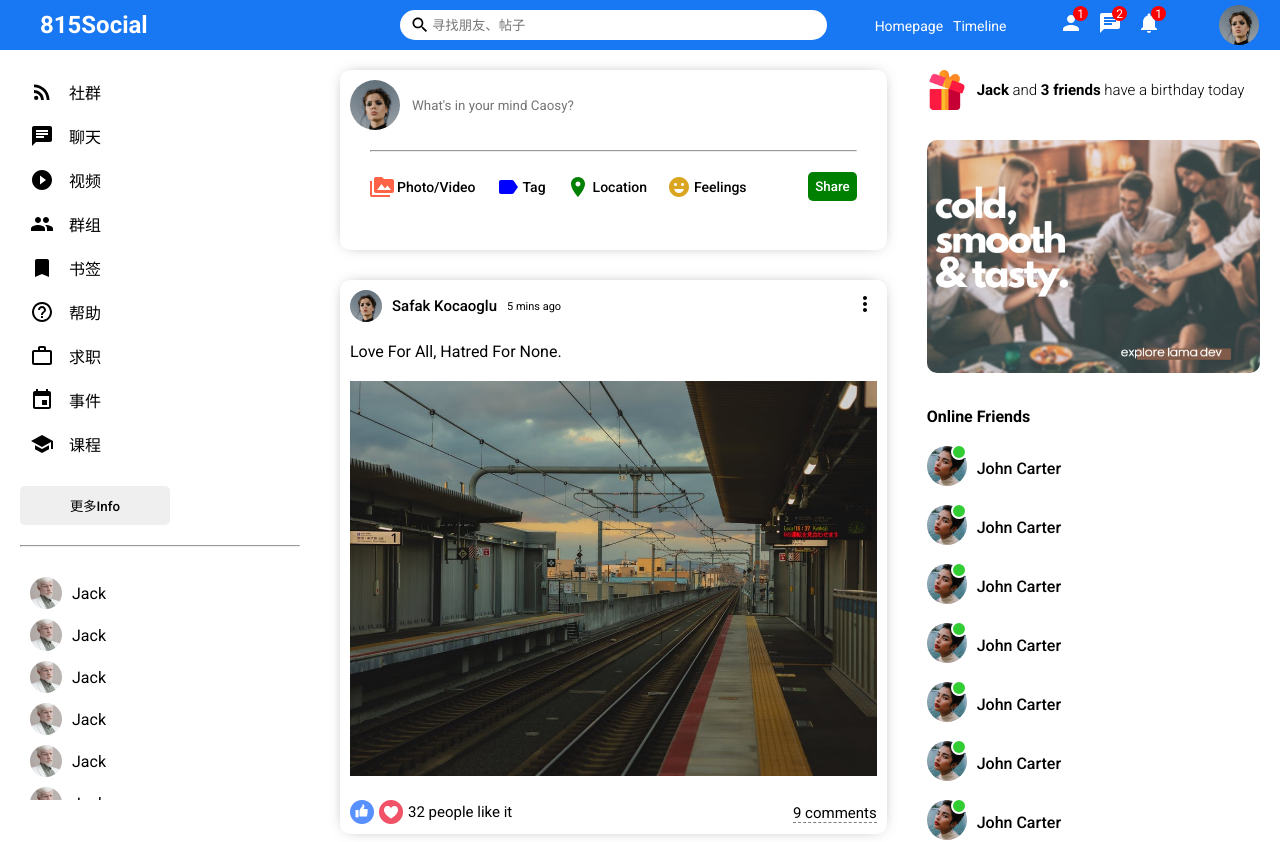
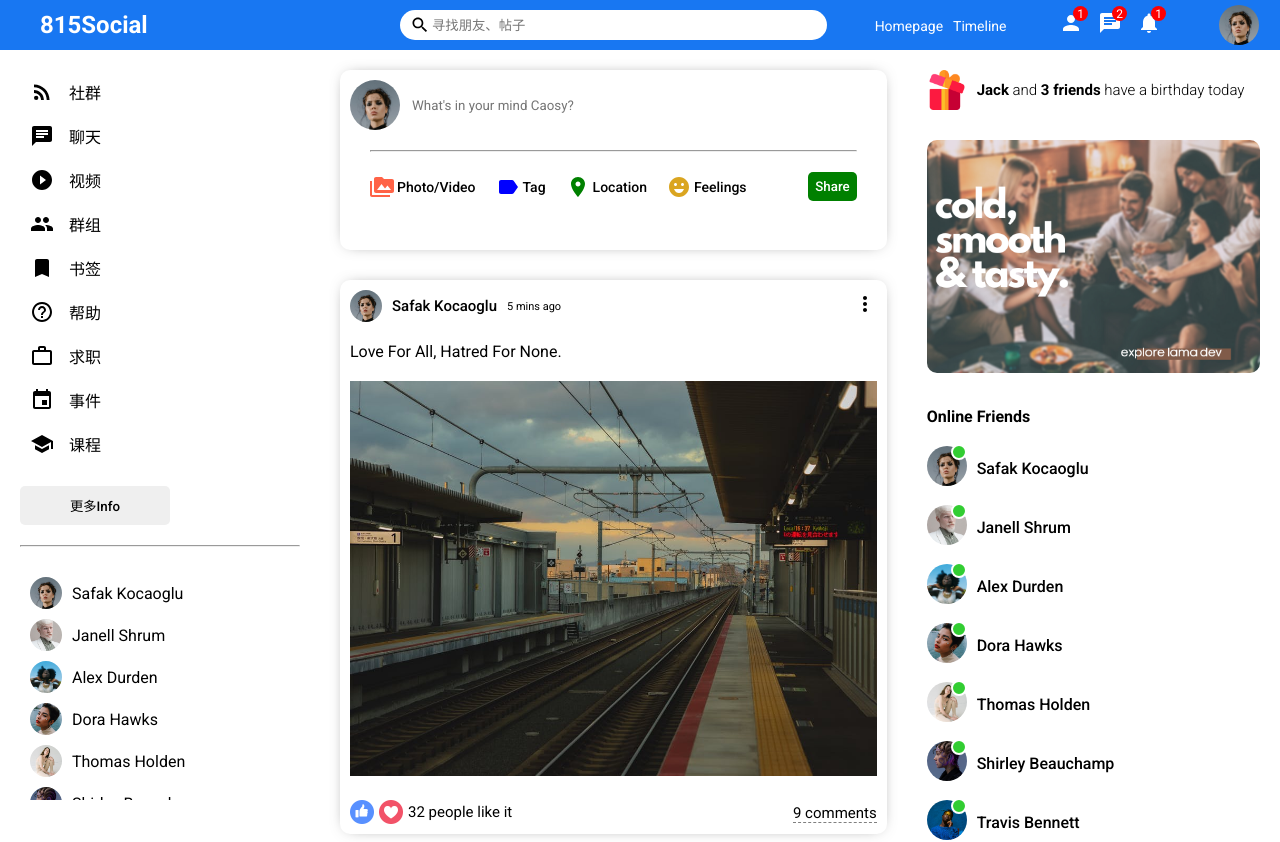
Before and after one commit to Cystatic/reactChat, a React (Create React App) app in the folder client/: page / in a window 1280 px wide. Shown: the top 842 px of the page. Built offline with nearby package versions, Linux system fonts and the light colour scheme.

Commit message:
两边的虚拟数据补充

```diff
--- /dev/null
+++ b/client/src/components/friend/Friend.css
@@ -0,0 +1,12 @@
+.leftbarFriend{
+    display: flex;
+    align-items: center;
+    margin-bottom: 10px;
+}
+.leftbarFriendImg{
+    width: 32px;
+    height: 32px;
+    border-radius: 50%;
+    object-fit: cover; /* 保持原有尺寸比例。但部分内容可能被剪切 */
+    margin-right: 10px;
+}
--- /dev/null
+++ b/client/src/components/friend/Friend.jsx
@@ -0,0 +1,10 @@
+import "./Friend.css"
+
+export default function AllFriend({user}) {
+    return (
+        <li className="leftbarFriend">
+            <img src={user.profilePicture} alt="" className="leftbarFriendImg" />
+            <span className="leftbarFriendName">{user.username}</span>
+        </li>
+    )
+}
--- a/client/src/components/leftbar/Leftbar.css
+++ b/client/src/components/leftbar/Leftbar.css
@@ -52,15 +52,3 @@
     margin: 0;
     list-style: none;
 }
-.leftbarFriend{
-    display: flex;
-    align-items: center;
-    margin-bottom: 10px;
-}
-.leftbarFriendImg{
-    width: 32px;
-    height: 32px;
-    border-radius: 50%;
-    object-fit: cover; /* 保持原有尺寸比例。但部分内容可能被剪切 */
-    margin-right: 10px;
-}
--- a/client/src/components/leftbar/Leftbar.jsx
+++ b/client/src/components/leftbar/Leftbar.jsx
@@ -10,6 +10,9 @@ import {
   Event,
   School,
 } from '@mui/icons-material'
+import Friend from "../friend/Friend"
+import {Users} from "../../dummyData"
+
 export default function Leftbar() {
   return (
     <div className="leftbar">
@@ -55,110 +58,9 @@ export default function Leftbar() {
         <button className="leftbarButton">更多Info</button>
         <hr className="leftbarHr" />
         <ul className="leftbarFriendList">
-          <li className="leftbarFriend">
-            <img src="/assets/person/2.jpeg" alt="" className="leftbarFriendImg" />
-            <span className="leftbarFriendName">Jack</span>
-          </li>
-          <li className="leftbarFriend">
-            <img src="/assets/person/2.jpeg" alt="" className="leftbarFriendImg" />
-            <span className="leftbarFriendName">Jack</span>
-          </li>
-          <li className="leftbarFriend">
-            <img src="/assets/person/2.jpeg" alt="" className="leftbarFriendImg" />
-            <span className="leftbarFriendName">Jack</span>
-          </li>
-          <li className="leftbarFriend">
-            <img src="/assets/person/2.jpeg" alt="" className="leftbarFriendImg" />
-            <span className="leftbarFriendName">Jack</span>
-          </li>
-          <li className="leftbarFriend">
-            <img src="/assets/person/2.jpeg" alt="" className="leftbarFriendImg" />
-            <span className="leftbarFriendName">Jack</span>
-          </li>
-          <li className="leftbarFriend">
-            <img src="/assets/person/2.jpeg" alt="" className="leftbarFriendImg" />
-            <span className="leftbarFriendName">Jack</span>
-          </li>
-          <li className="leftbarFriend">
-            <img src="/assets/person/2.jpeg" alt="" className="leftbarFriendImg" />
-            <span className="leftbarFriendName">Jack</span>
-          </li>
-          <li className="leftbarFriend">
-            <img src="/assets/person/2.jpeg" alt="" className="leftbarFriendImg" />
-            <span className="leftbarFriendName">Jack</span>
-          </li>
-          <li className="leftbarFriend">
-            <img src="/assets/person/2.jpeg" alt="" className="leftbarFriendImg" />
-            <span className="leftbarFriendName">Jack</span>
-          </li>
-          <li className="leftbarFriend">
-            <img src="/assets/person/2.jpeg" alt="" className="leftbarFriendImg" />
-            <span className="leftbarFriendName">Jack</span>
-          </li>
-          <li className="leftbarFriend">
-            <img src="/assets/person/2.jpeg" alt="" className="leftbarFriendImg" />
-            <span className="leftbarFriendName">Jack</span>
-          </li>
-          <li className="leftbarFriend">
-            <img src="/assets/person/2.jpeg" alt="" className="leftbarFriendImg" />
-            <span className="leftbarFriendName">Jack</span>
-          </li>
-          <li className="leftbarFriend">
-            <img src="/assets/person/2.jpeg" alt="" className="leftbarFriendImg" />
-            <span className="leftbarFriendName">Jack</span>
-          </li>
-          <li className="leftbarFriend">
-            <img src="/assets/person/2.jpeg" alt="" className="leftbarFriendImg" />
-            <span className="leftbarFriendName">Jack</span>
-          </li>
-          <li className="leftbarFriend">
-            <img src="/assets/person/2.jpeg" alt="" className="leftbarFriendImg" />
-            <span className="leftbarFriendName">Jack</span>
-          </li>
-          <li className="leftbarFriend">
-            <img src="/assets/person/2.jpeg" alt="" className="leftbarFriendImg" />
-            <span className="leftbarFriendName">Jack</span>
-          </li>
-          <li className="leftbarFriend">
-            <img src="/assets/person/2.jpeg" alt="" className="leftbarFriendImg" />
-            <span className="leftbarFriendName">Jack</span>
-          </li>
-          <li className="leftbarFriend">
-            <img src="/assets/person/2.jpeg" alt="" className="leftbarFriendImg" />
-            <span className="leftbarFriendName">Jack</span>
-          </li>
-          <li className="leftbarFriend">
-            <img src="/assets/person/2.jpeg" alt="" className="leftbarFriendImg" />
-            <span className="leftbarFriendName">Jack</span>
-          </li>
-          <li className="leftbarFriend">
-            <img src="/assets/person/2.jpeg" alt="" className="leftbarFriendImg" />
-            <span className="leftbarFriendName">Jack</span>
-          </li>
-          <li className="leftbarFriend">
-            <img src="/assets/person/2.jpeg" alt="" className="leftbarFriendImg" />
-            <span className="leftbarFriendName">Jack</span>
-          </li>
-          <li className="leftbarFriend">
-            <img src="/assets/person/2.jpeg" alt="" className="leftbarFriendImg" />
-            <span className="leftbarFriendName">Jack</span>
-          </li>
-          <li className="leftbarFriend">
-            <img src="/assets/person/2.jpeg" alt="" className="leftbarFriendImg" />
-            <span className="leftbarFriendName">Jack</span>
-          </li>
-          <li className="leftbarFriend">
-            <img src="/assets/person/2.jpeg" alt="" className="leftbarFriendImg" />
-            <span className="leftbarFriendName">Jack</span>
-          </li>
-          <li className="leftbarFriend">
-            <img src="/assets/person/2.jpeg" alt="" className="leftbarFriendImg" />
-            <span className="leftbarFriendName">Jack</span>
-          </li>
-          <li className="leftbarFriend">
-            <img src="/assets/person/2.jpeg" alt="" className="leftbarFriendImg" />
-            <span className="leftbarFriendName">Jack</span>
-          </li>
+          {Users.map((u)=>(
+            <Friend key = {u.id} user = {u}/>
+          ))}
         </ul>
       </div>
     </div>
--- /dev/null
+++ b/client/src/components/onlineFriend/OnlineFriend.css
@@ -0,0 +1,29 @@
+.rightbarFriend{
+    display: flex;
+    align-items: center;
+    margin-bottom: 15px;
+}
+.rightbarProfileImgContainer{
+    margin-right: 10px;
+    position: relative;
+}
+.rightbarFriendImg{
+    width: 40px;
+    height: 40px;
+    border-radius:50%;
+    object-fit: cover;
+}
+.rightbarOnline{
+    width: 12px;
+    height: 12px;
+    border-radius: 50%;
+    background-color: limegreen;
+    position:absolute;
+    top: -2px;
+    right:0;
+    border: 2px solid white;
+
+}
+.rightbarUsername{
+    font-weight: 500;
+}
--- /dev/null
+++ b/client/src/components/onlineFriend/OnlineFriend.jsx
@@ -0,0 +1,13 @@
+import "./OnlineFriend.css"
+
+export default function OnlineFriend({user}) {
+    return (
+        <li className="rightbarFriend">
+            <div className="rightbarProfileImgContainer">
+              <img src={user.profilePicture} alt="" className="rightbarFriendImg" />
+              <span className="rightbarOnline"></span>
+            </div>
+            <span className="rightbarUsername">{user.username}</span>
+        </li>
+    )
+}
--- a/client/src/components/rightbar/Rightbar.css
+++ b/client/src/components/rightbar/Rightbar.css
@@ -32,32 +32,3 @@
     margin: 0;
     list-style: none;
 }
-.rightbarFriend{
-    display: flex;
-    align-items: center;
-    margin-bottom: 15px;
-}
-.rightbarProfileImgContainer{
-    margin-right: 10px;
-    position: relative;
-}
-.rightbarFriendImg{
-    width: 40px;
-    height: 40px;
-    border-radius:50%;
-    object-fit: cover;
-}
-.rightbarOnline{
-    width: 12px;
-    height: 12px;
-    border-radius: 50%;
-    background-color: limegreen;
-    position:absolute;
-    top: -2px;
-    right:0;
-    border: 2px solid white;
-
-}
-.rightbarUsername{
-    font-weight: 500;
-}
--- a/client/src/components/rightbar/Rightbar.jsx
+++ b/client/src/components/rightbar/Rightbar.jsx
@@ -1,4 +1,6 @@
 import "./Rightbar.css"
+import {Users} from "../../dummyData"
+import OnlineFriend from "../onlineFriend/OnlineFriend"
 
 export default function Rightbar() {
   return (
@@ -13,62 +15,9 @@ export default function Rightbar() {
         <img src="/assets/ad.png" alt="" className="rightbarAd" />
         <h4 className="rightbarTitle">Online Friends</h4>
         <ul className="rightbarFriendList">
-          <li className="rightbarFriend">
-            <div className="rightbarProfileImgContainer">
-              <img src="/assets/person/4.jpeg" alt="" className="rightbarFriendImg" />
-              <span className="rightbarOnline"></span>
-            </div>
-            <span className="rightbarUsername">John Carter</span>
-          </li>
-          <li className="rightbarFriend">
-            <div className="rightbarProfileImgContainer">
-              <img src="/assets/person/4.jpeg" alt="" className="rightbarFriendImg" />
-              <span className="rightbarOnline"></span>
-            </div>
-            <span className="rightbarUsername">John Carter</span>
-          </li>
-          <li className="rightbarFriend">
-            <div className="rightbarProfileImgContainer">
-              <img src="/assets/person/4.jpeg" alt="" className="rightbarFriendImg" />
-              <span className="rightbarOnline"></span>
-            </div>
-            <span className="rightbarUsername">John Carter</span>
-          </li>
-          <li className="rightbarFriend">
-            <div className="rightbarProfileImgContainer">
-              <img src="/assets/person/4.jpeg" alt="" className="rightbarFriendImg" />
-              <span className="rightbarOnline"></span>
-            </div>
-            <span className="rightbarUsername">John Carter</span>
-          </li>
-          <li className="rightbarFriend">
-            <div className="rightbarProfileImgContainer">
-              <img src="/assets/person/4.jpeg" alt="" className="rightbarFriendImg" />
-              <span className="rightbarOnline"></span>
-            </div>
-            <span className="rightbarUsername">John Carter</span>
-          </li>
-          <li className="rightbarFriend">
-            <div className="rightbarProfileImgContainer">
-              <img src="/assets/person/4.jpeg" alt="" className="rightbarFriendImg" />
-              <span className="rightbarOnline"></span>
-            </div>
-            <span className="rightbarUsername">John Carter</span>
-          </li>
-          <li className="rightbarFriend">
-            <div className="rightbarProfileImgContainer">
-              <img src="/assets/person/4.jpeg" alt="" className="rightbarFriendImg" />
-              <span className="rightbarOnline"></span>
-            </div>
-            <span className="rightbarUsername">John Carter</span>
-          </li>
-          <li className="rightbarFriend">
-            <div className="rightbarProfileImgContainer">
-              <img src="/assets/person/4.jpeg" alt="" className="rightbarFriendImg" />
-              <span className="rightbarOnline"></span>
-            </div>
-            <span className="rightbarUsername">John Carter</span>
-          </li>
+          {Users.map((u)=>(
+            <OnlineFriend key={u.id} user={u}/>
+          ))}
         </ul>
       </div>
     </div>
```
